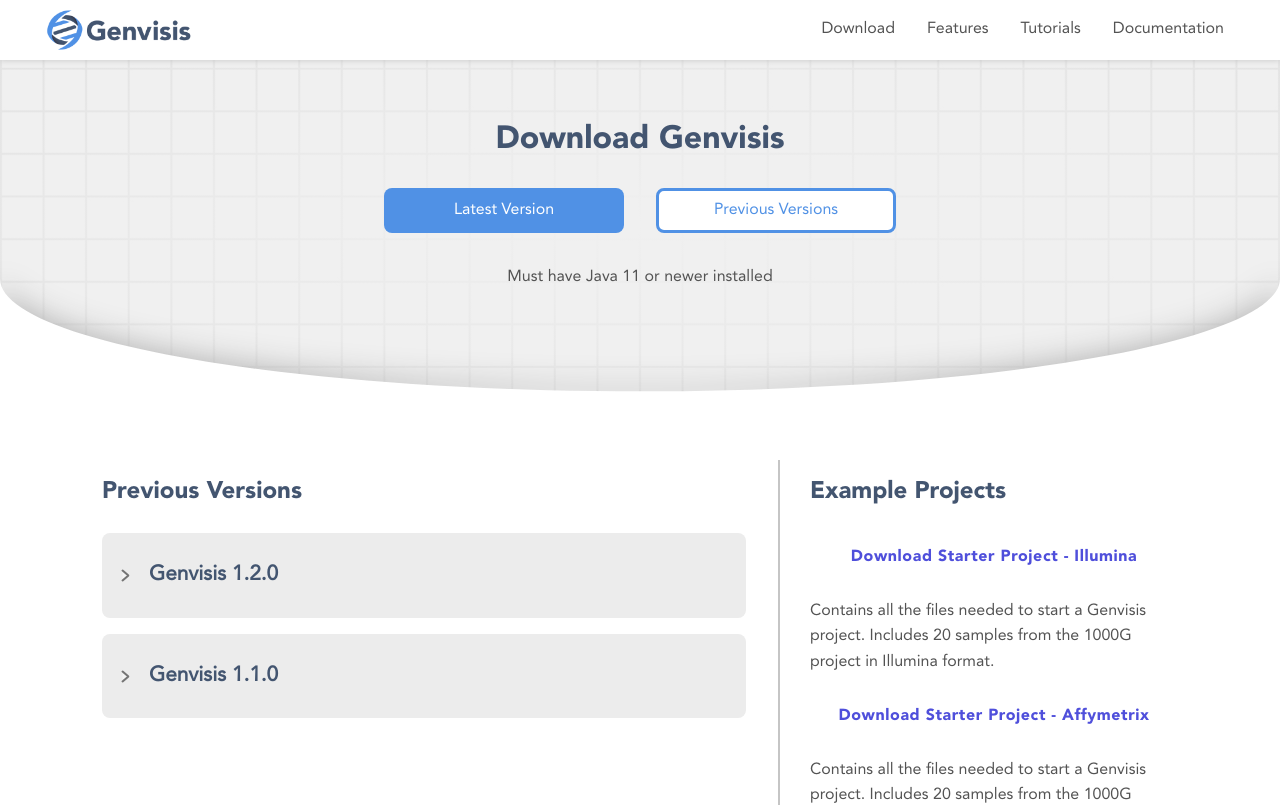
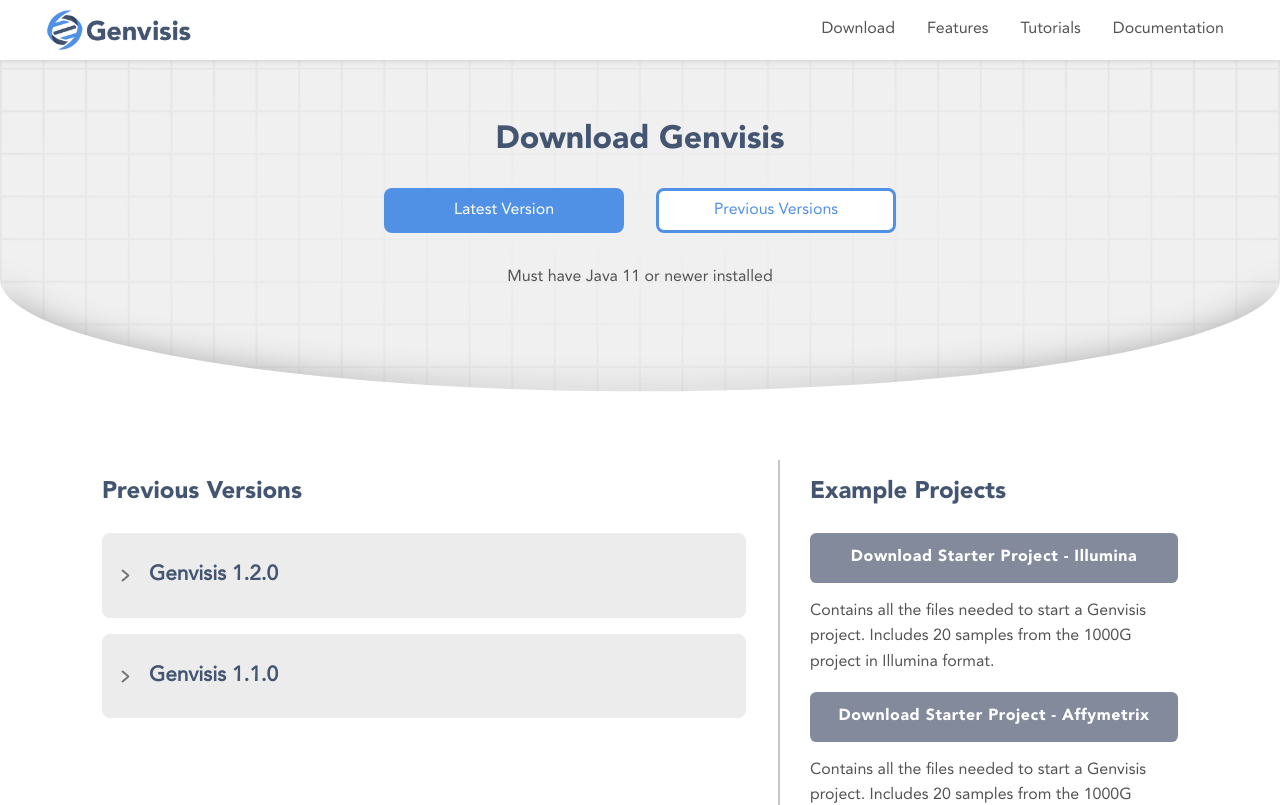
Before and after one commit to PankratzLab/Genvisis-Website, a React (Vite) app: page /#/download in a window 1280 px wide. Shown: the top 805 px of the page. Built offline with nearby package versions, Linux system fonts and the light colour scheme.

Commit message:
Update download.scss

```diff
--- a/src/assets/styles/download.scss
+++ b/src/assets/styles/download.scss
@@ -83,7 +83,7 @@
 
   $button-color: #838a9c;
 
-  .raw-project > .button {
+  .starter-project > .button {
     background-color: $button-color;
     color: rgb(255, 255, 255);
   }
```
